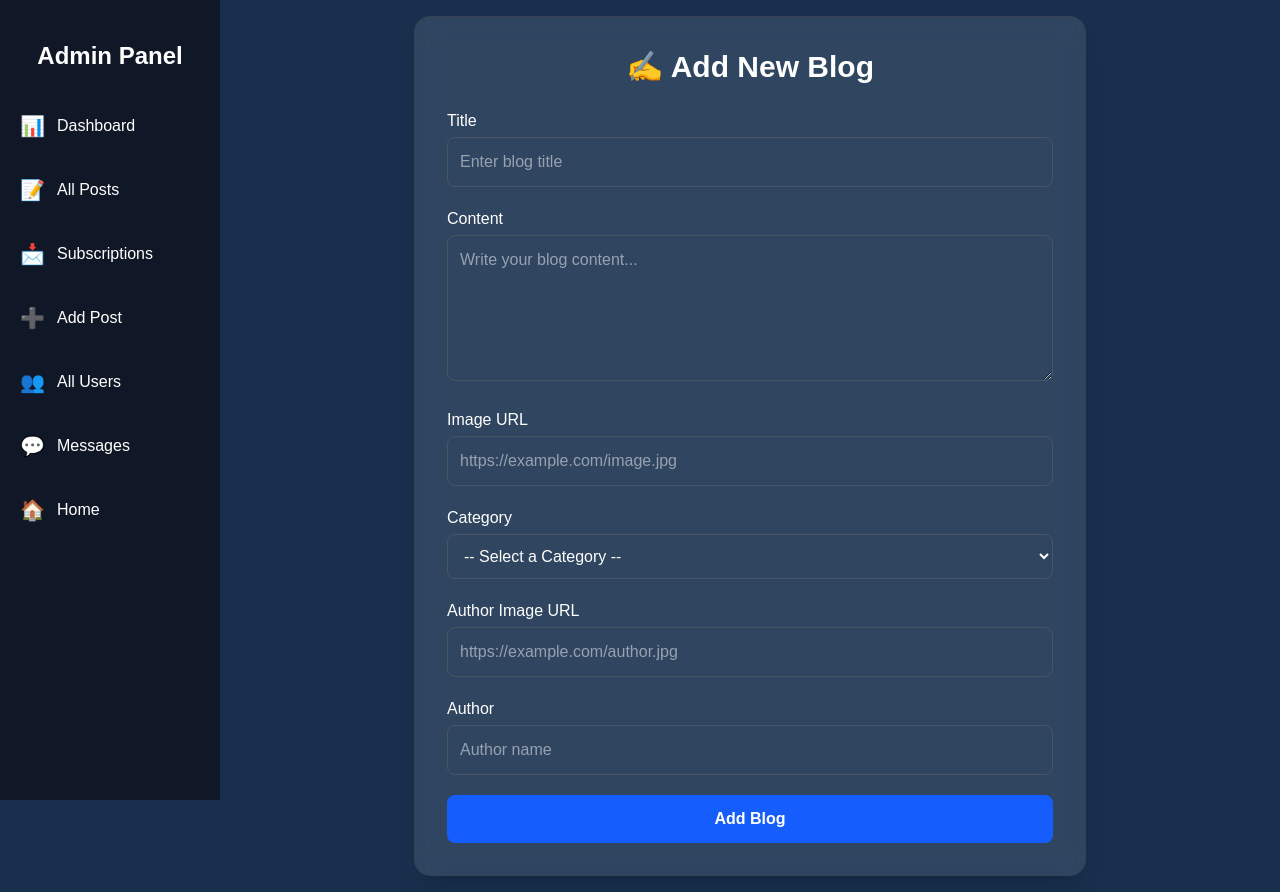
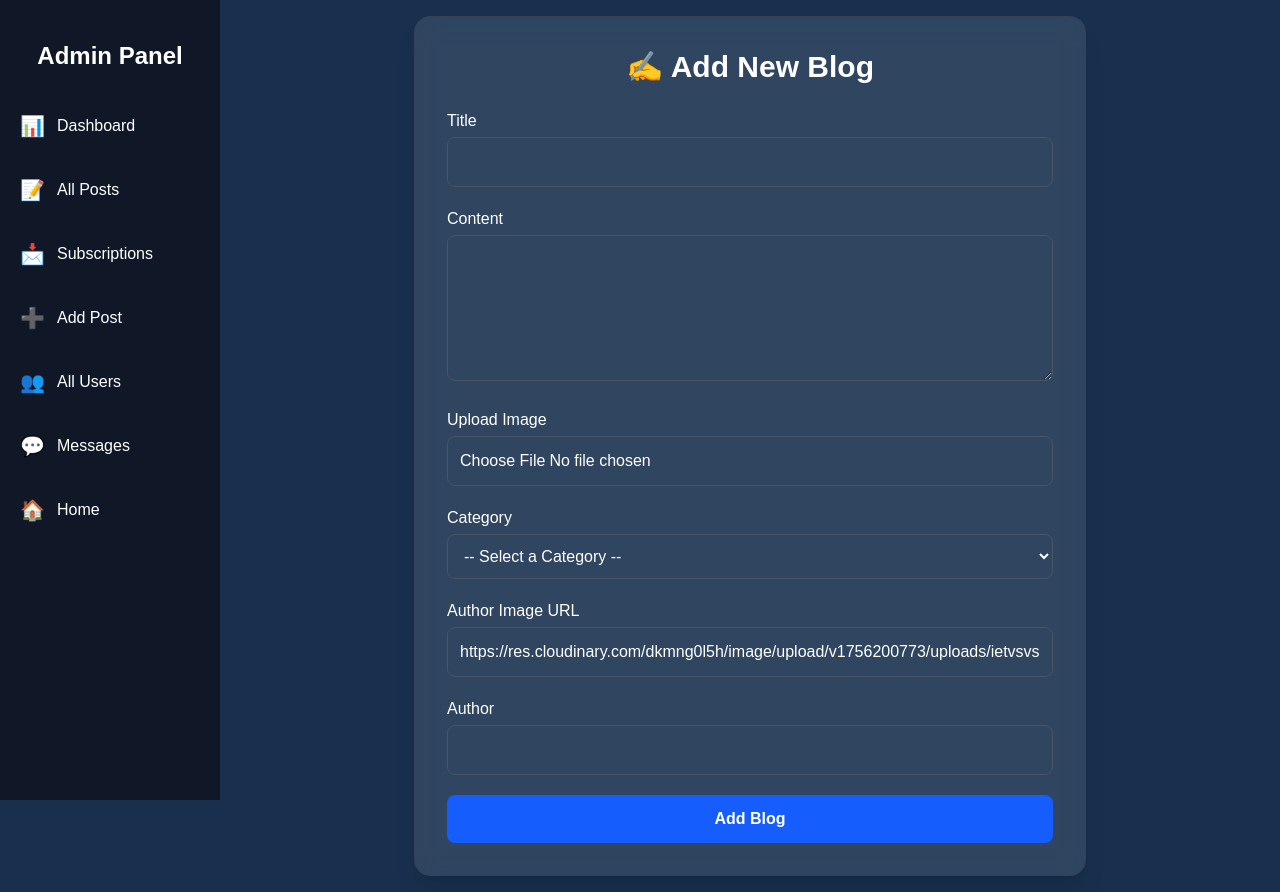
Before and after one commit to mdsinikdho12/Simple-Blog-Application, a Next.js app: page /admin/addProduct in a window 1280 px wide. Built offline with nearby package versions, Linux system fonts and the light colour scheme.

Commit message:
add Cloudinary

```diff
--- a/src/app/admin/addProduct/page.jsx
+++ b/src/app/admin/addProduct/page.jsx
@@ -8,13 +8,15 @@ export default function AddProduct() {
     content: "",
     image: "",
     category: "",
-    authorImg: "",
+    authorImg:
+      "https://res.cloudinary.com/dkmng0l5h/image/upload/v1756200773/uploads/ietvsvskkblzf40qmsr1.jpg",
     author: "",
   });
 
   const [loading, setLoading] = useState(false);
   const [message, setMessage] = useState("");
   const [error, setError] = useState(false);
+  const [imageFile, setImageFile] = useState(null);
 
   // handle input change
   const handleChange = (e) => {
@@ -32,12 +34,37 @@ export default function AddProduct() {
     setError(false);
 
     try {
+      let imageUrl = "";
+
+      //  Upload image to Cloudinary
+      if (imageFile) {
+        const imgData = new FormData();
+        imgData.append("image", imageFile);
+
+        const uploadRes = await fetch("/api/upload", {
+          method: "POST",
+          body: imgData,
+        });
+
+        const uploadResult = await uploadRes.json();
+
+        if (!uploadRes.ok) {
+          throw new Error(uploadResult.error || "Image upload failed");
+        }
+
+        imageUrl = uploadResult.imageUrl;
+      }
+
+      // Send Blog data with imageUrl
       const res = await fetch("/api/blogs", {
         method: "POST",
         headers: {
           "Content-Type": "application/json",
         },
-        body: JSON.stringify(formData),
+        body: JSON.stringify({
+          ...formData,
+          image: imageUrl, // Cloudinary URL set here
+        }),
       });
 
       if (res.ok) {
@@ -50,11 +77,13 @@ export default function AddProduct() {
           authorImg: "",
           author: "",
         });
+        setImageFile(null);
       } else {
         setMessage("❌ Failed to add blog!");
         setError(true);
       }
     } catch (error) {
+      console.error(error);
       setMessage("⚠️ Something went wrong!");
       setError(true);
     } finally {
@@ -75,7 +104,6 @@ export default function AddProduct() {
           <input
             type="text"
             name="title"
-            placeholder="Enter blog title"
             value={formData.title}
             onChange={handleChange}
             className="w-full p-3 rounded-lg border border-gray-600 bg-transparent text-white focus:outline-none focus:ring-2 focus:ring-blue-500"
@@ -88,7 +116,6 @@ export default function AddProduct() {
           <label className="block mb-1 font-medium text-white">Content</label>
           <textarea
             name="content"
-            placeholder="Write your blog content..."
             value={formData.content}
             onChange={handleChange}
             rows="5"
@@ -97,15 +124,14 @@ export default function AddProduct() {
           />
         </div>
 
-        {/* Image URL */}
+        {/* Image Upload */}
         <div>
-          <label className="block mb-1 font-medium text-white">Image URL</label>
+          <label className="block mb-1 font-medium text-white">
+            Upload Image
+          </label>
           <input
-            type="text"
-            name="image"
-            placeholder="https://example.com/image.jpg"
-            value={formData.image}
-            onChange={handleChange}
+            type="file"
+            onChange={(e) => setImageFile(e.target.files[0])}
             className="w-full p-3 rounded-lg border border-gray-600 bg-transparent text-white focus:outline-none focus:ring-2 focus:ring-blue-500"
             required
           />
@@ -149,7 +175,6 @@ export default function AddProduct() {
           <input
             type="text"
             name="authorImg"
-            placeholder="https://example.com/author.jpg"
             value={formData.authorImg}
             onChange={handleChange}
             className="w-full p-3 rounded-lg border border-gray-600 bg-transparent text-white focus:outline-none focus:ring-2 focus:ring-blue-500"
@@ -163,7 +188,6 @@ export default function AddProduct() {
           <input
             type="text"
             name="author"
-            placeholder="Author name"
             value={formData.author}
             onChange={handleChange}
             className="w-full p-3 rounded-lg border border-gray-600 bg-transparent text-white focus:outline-none focus:ring-2 focus:ring-blue-500"
@@ -171,7 +195,7 @@ export default function AddProduct() {
           />
         </div>
 
-        {/* Submit Button */}
+        {/* Submit */}
         <button
           type="submit"
           disabled={loading}
@@ -180,7 +204,6 @@ export default function AddProduct() {
         </button>
       </form>
 
-      {/* Message */}
       {message && (
         <p
           className={`mt-5 text-center font-medium ${
--- a/src/app/api/upload/route.js
+++ b/src/app/api/upload/route.js
@@ -1,6 +1,5 @@
-import { v2 as cloudinary } from "cloudinary";
 import { NextResponse } from "next/server";
-import "@/lib/config/cloudinary"; // Import  Cloudinary configuration
+import cloudinary from "@/lib/config/cloudinary";
 
 export async function POST(req) {
   try {
@@ -8,43 +7,28 @@ export async function POST(req) {
     const imageFile = formData.get("image");
 
     if (!imageFile) {
-      return NextResponse.json(
-        { error: "No image file provided." },
-        { status: 400 }
-      );
+      return NextResponse.json({ error: "No file provided" }, { status: 400 });
     }
 
+    // Convert to buffer
     const arrayBuffer = await imageFile.arrayBuffer();
     const buffer = Buffer.from(arrayBuffer);
 
+    // Upload to Cloudinary
     const result = await new Promise((resolve, reject) => {
       cloudinary.uploader
-        .upload_stream(
-          { folder: "nextjs_blog_images" },
-          (error, uploadResult) => {
-            if (error) {
-              console.error("Cloudinary Upload Error:", error);
-              return reject(error);
-            }
-            resolve(uploadResult);
-          }
-        )
+        .upload_stream({ folder: "uploads" }, (error, uploadResult) => {
+          if (error) return reject(error);
+          resolve(uploadResult);
+        })
         .end(buffer);
     });
 
     return NextResponse.json(
-      {
-        message: "Image uploaded successfully",
-        imageUrl: result.secure_url,
-        publicId: result.public_id,
-      },
+      { message: "Upload successful", url: result.secure_url },
       { status: 200 }
     );
-  } catch (error) {
-    console.error("API Upload Error:", error);
-    return NextResponse.json(
-      { error: "Image upload failed", details: error.message },
-      { status: 500 }
-    );
+  } catch (err) {
+    return NextResponse.json({ error: err.message }, { status: 500 });
   }
 }
```
